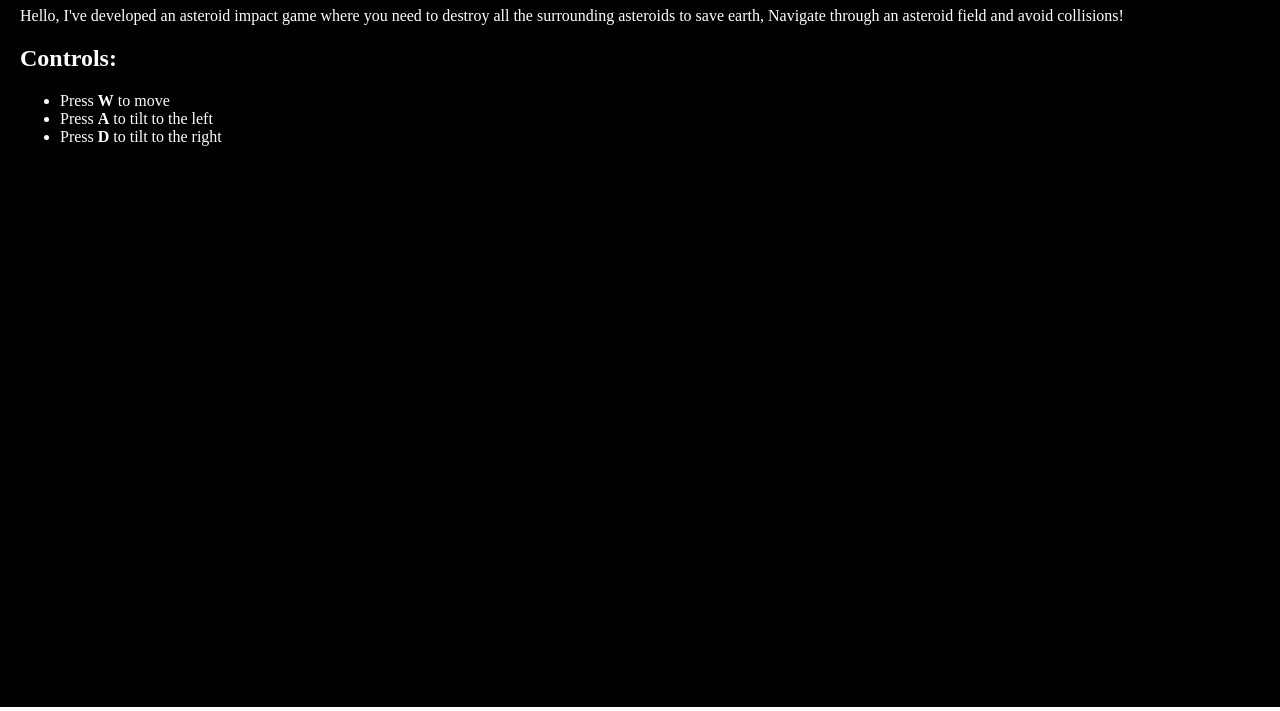
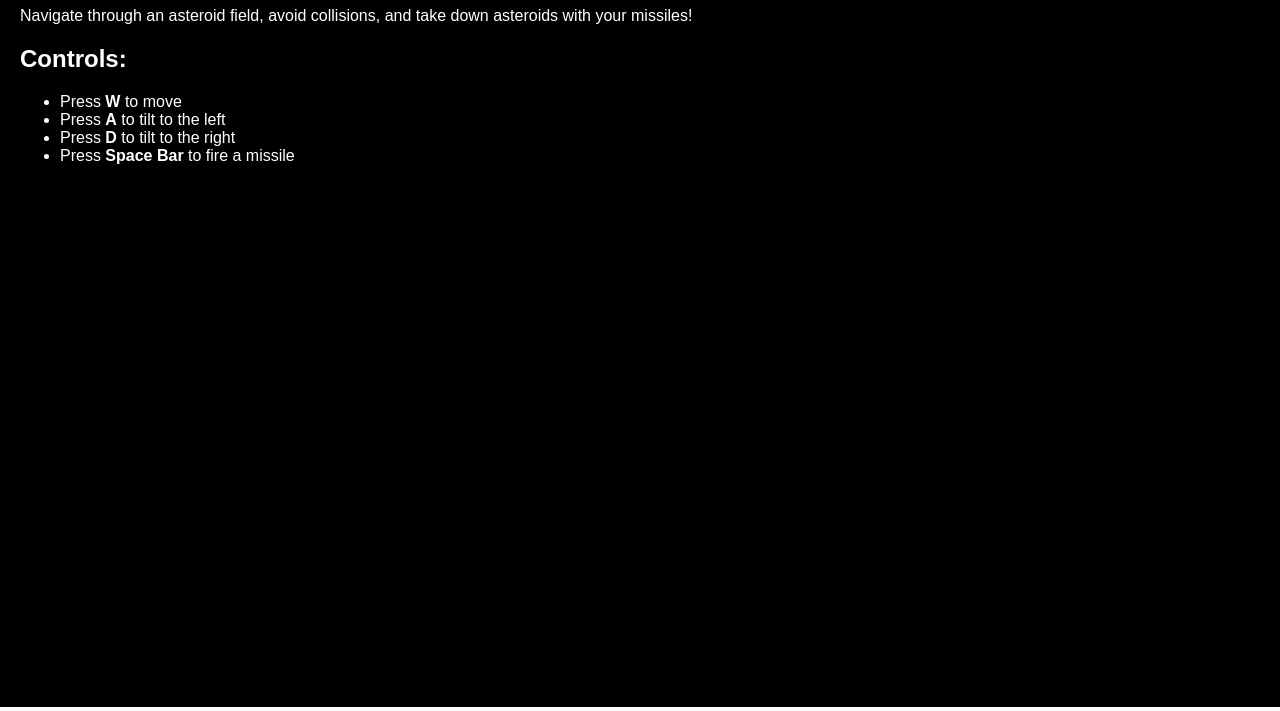
Before and after one commit to darrel11/darrel11.github.io, a plain HTML site: page index.html in a window 1280 px wide. Shown: the part 93-804 px from the top of the page. Drawn offline with Linux system fonts and the light colour scheme; no server answers.

Commit message:
Update index.html

```diff
--- a/index.html
+++ b/index.html
@@ -8,6 +8,7 @@
         body {
             margin: 0;
             overflow: hidden; /* Ensures the game stays within the viewport */
+            font-family: Arial, sans-serif;
         }
         iframe {
             width: 100vw; /* Full width of the viewport */
@@ -30,12 +31,13 @@
     <iframe src="game/index.html" frameborder="0"></iframe>
     <div id="game-info">
         <h1>Asteroid Impact</h1>
-        <p>Hello, I've developed an asteroid impact game where you need to destroy all the surrounding asteroids to save earth, Navigate through an asteroid field and avoid collisions!</p>
+        <p> Navigate through an asteroid field, avoid collisions, and take down asteroids with your missiles!</p>
         <h2>Controls:</h2>
         <ul>
             <li>Press <strong>W</strong> to move</li>
             <li>Press <strong>A</strong> to tilt to the left</li>
             <li>Press <strong>D</strong> to tilt to the right</li>
+            <li>Press <strong>Space Bar</strong> to fire a missile</li>
         </ul>
     </div>
 </body>
```
